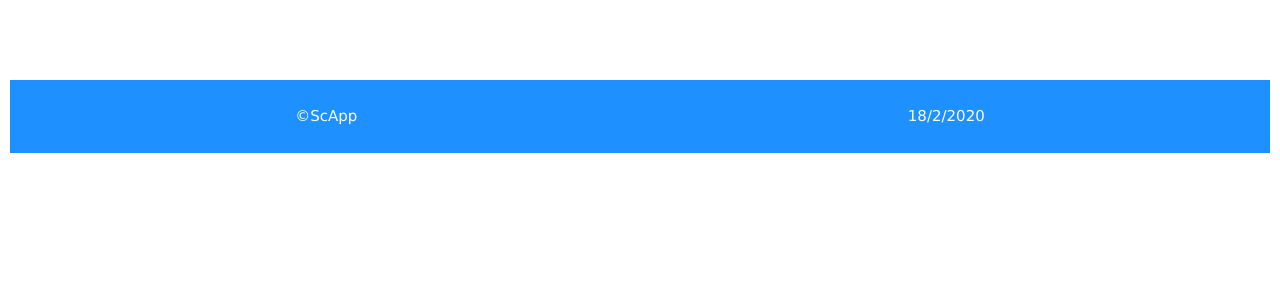
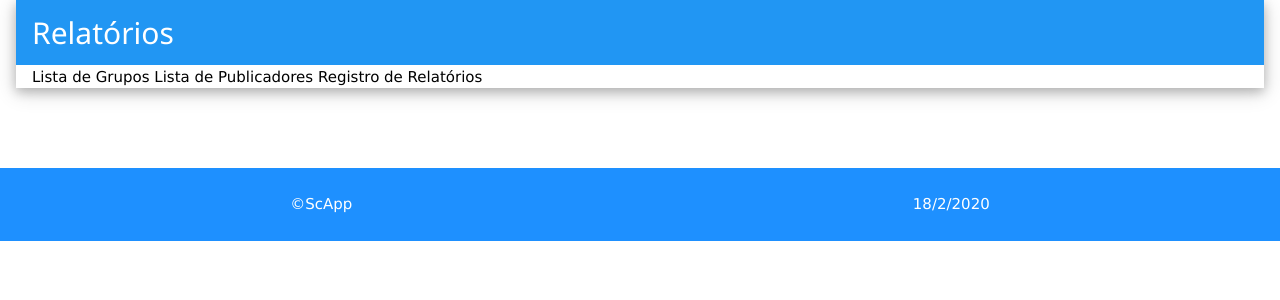
Before and after one commit to gagjunior/ScApp, a Django app: page /publicadores/ in a window 1280 px wide. Shown: the top 300 px of the page. Run offline with Django 3.2, Linux system fonts and the light colour scheme; some libraries are stand-ins or nearby versions.

Commit message:
criar-menu

```diff
--- a/publicadores/static/css/rodape.css
+++ b/publicadores/static/css/rodape.css
@@ -1,7 +1,7 @@
 .rodape{
     margin-top: 80px;
-    margin-left: 10px;
-    margin-right: 10px;
+    margin-left: auto;
+    margin-right: auto;
     display: flex;
     flex-direction: row;
     flex-wrap: wrap;
--- a/publicadores/templates/index.html
+++ b/publicadores/templates/index.html
@@ -2,4 +2,17 @@
 
 {% block content %}
 
+<div id="principal" class="w3-container">
+    <div id="menu_relat" class="w3-card-4">
+        <header class="w3-container w3-blue">
+            <h2>Relatórios</h2>
+        </header>
+        <div class="w3-container">
+            <a>Lista de Grupos</a>
+            <a>Lista de Publicadores</a>
+            <a>Registro de Relatórios</a>
+        </div>
+    </div>
+</div>
+
 {% endblock %}
```
Also changed, not shown: db.sqlite3.
